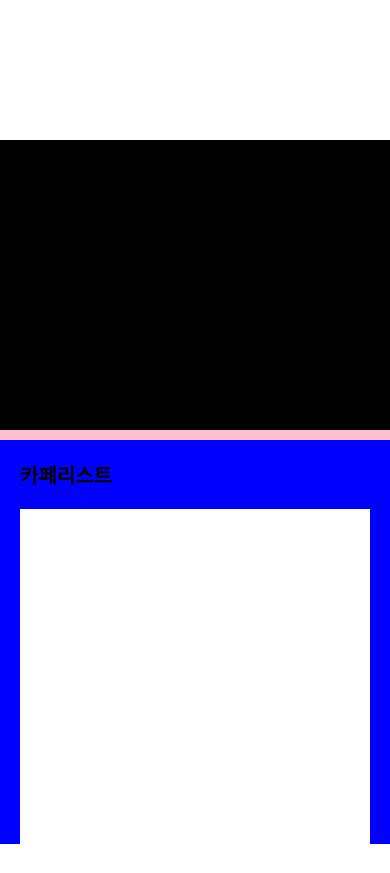
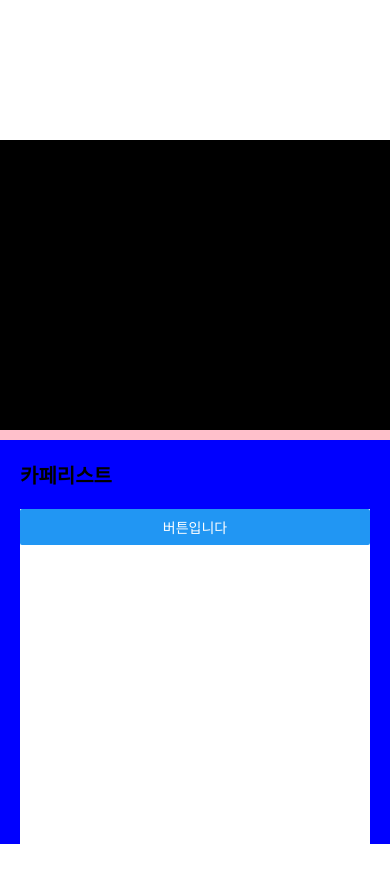
Before and after one commit to limdumb/GoJEJU, a React Native app: screen /MainView in a window 390 px wide. Built offline with nearby package versions, Linux system fonts and the light colour scheme.

Commit message:
[Feat] 임시 Navigate생성 및 Navigation Header Title 생성

```diff
--- a/pages/CafeDetailView.tsx
+++ b/pages/CafeDetailView.tsx
@@ -1,10 +1,11 @@
 import { ScrollView, StyleSheet, View } from "react-native";
 
 export type CafeDetailProps = {
-  setCafeName: React.Dispatch<React.SetStateAction<string>>
-}
+  setCafeName: React.Dispatch<React.SetStateAction<string>>;
+};
 
 export default function CafeDetailView() {
+
   return (
     <ScrollView contentContainerStyle={styles.container}>
       <View style={styles.cafePhoto}></View>
--- a/pages/MainView.tsx
+++ b/pages/MainView.tsx
@@ -1,13 +1,50 @@
+import { NavigationProp, useNavigation } from "@react-navigation/native";
+import { useEffect, useState } from "react";
+import { Button } from "react-native";
 import { StyleSheet, Text, View } from "react-native";
+import { RootStackParamList } from "../App";
+
+type MainScreenNavigationProps = NavigationProp<RootStackParamList, "MainView">;
 
 export default function MainView() {
+  const [testData, setTestData] = useState({ cafeName: "" });
+  const testFunc = () => {
+    return new Promise(
+      async (resolve: (value: { cafeName: string }) => void, reject) => {
+        try {
+          const test = { cafeName: "덤덤카페 아닌데?" };
+          resolve(test);
+        } catch (error) {
+          reject(error);
+        }
+      }
+    );
+  };
+
+  useEffect(() => {
+    const realtest = async () => {
+      const result = await testFunc();
+      setTestData(result);
+    };
+    realtest();
+  }, []);
+
+  const navigate = useNavigation<MainScreenNavigationProps>();
+
   return (
     <View style={styles.container}>
       <View style={styles.header}></View>
       <View style={styles.map}></View>
       <View style={styles.cafeListContainer}>
         <Text style={styles.cafeListTitle}>카페리스트</Text>
-        <View style={styles.cafeList}></View>
+        <View style={styles.cafeList}>
+          <Button
+            title="버튼입니다"
+            onPress={() => {
+              navigate.navigate("CafeDetailView", testData);
+            }}
+          />
+        </View>
       </View>
     </View>
   );
```
